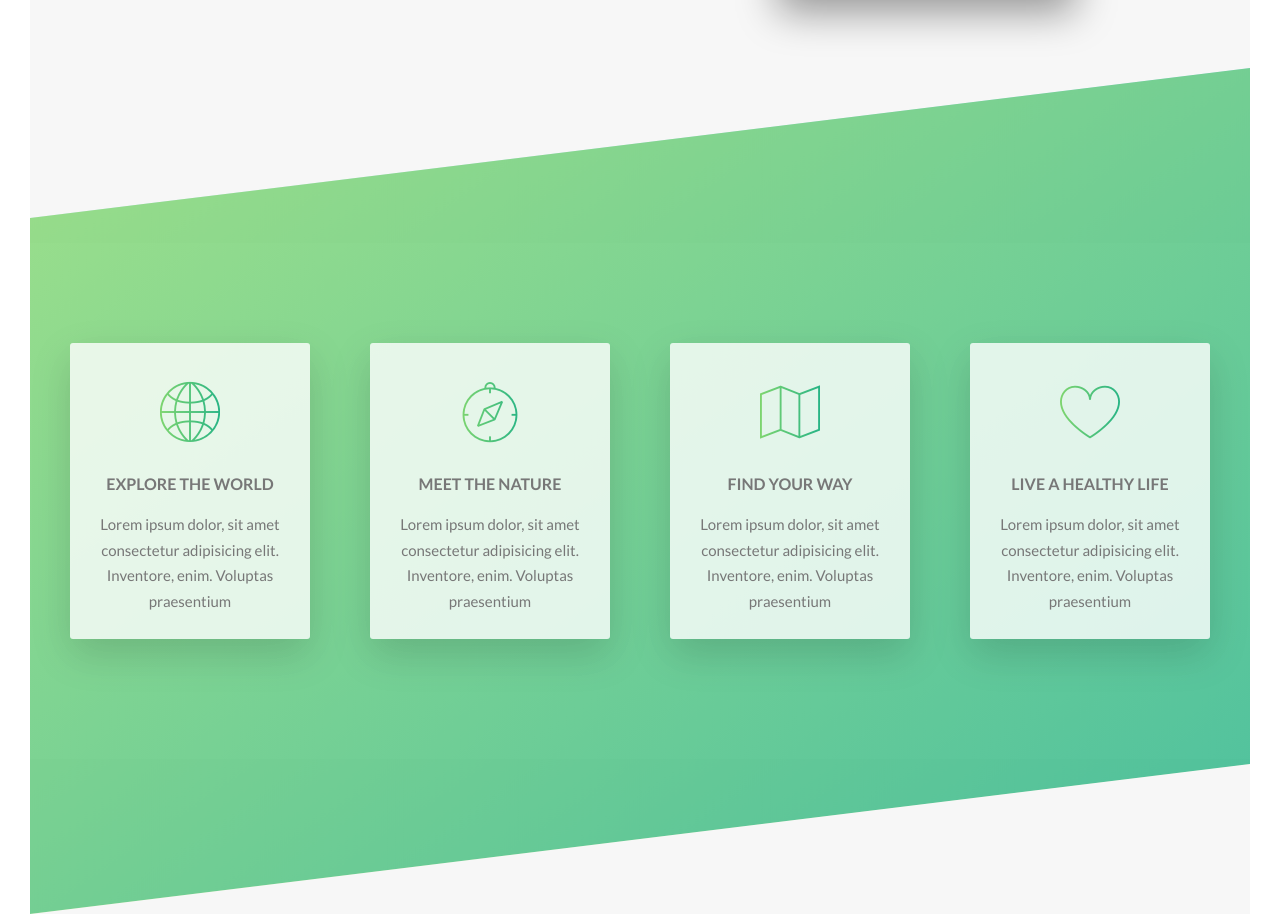
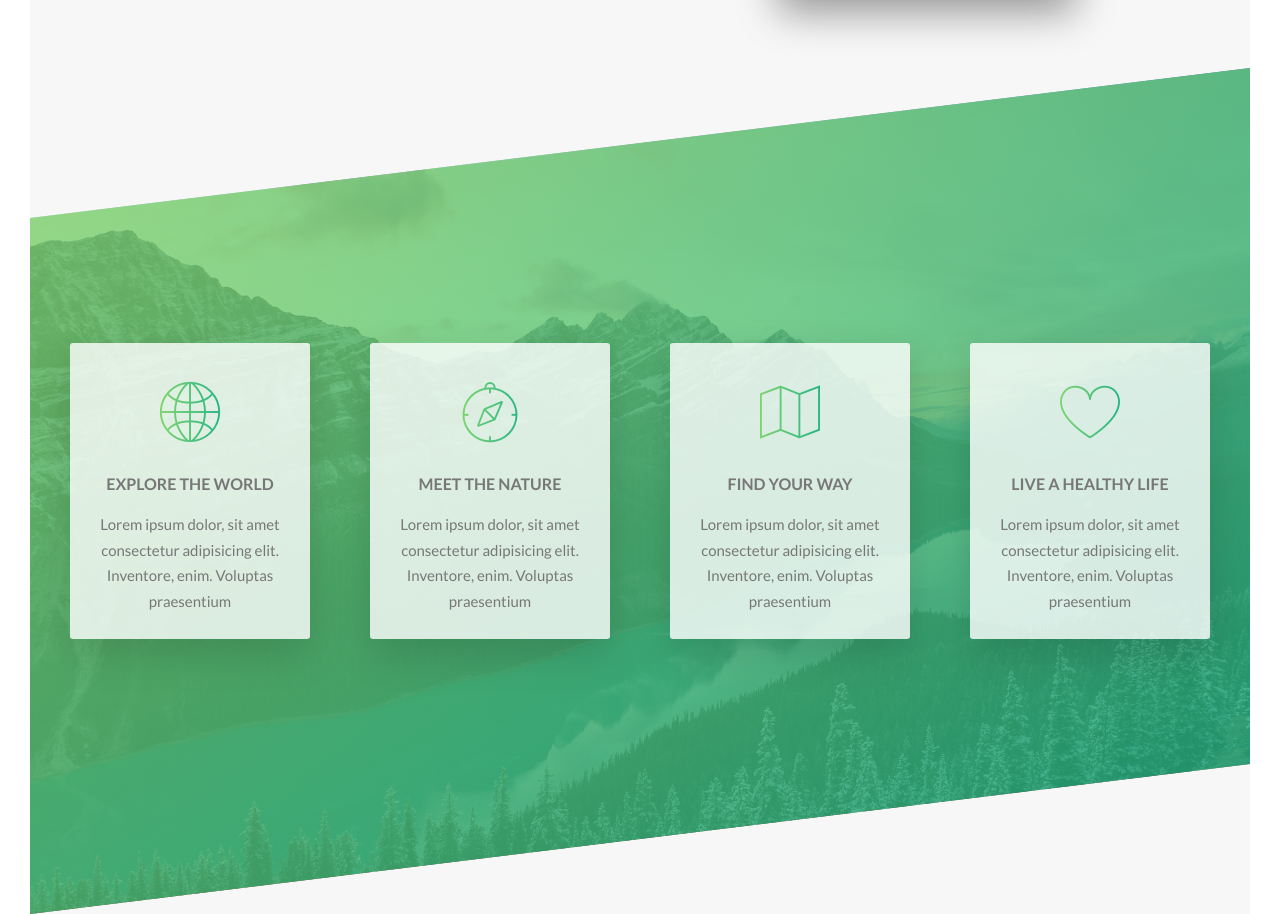
Before and after one commit to mohamedmoawia/Natours, a website: page index.html in a window 1280 px wide. Shown: the part 1321-2235 px from the top of the page. Drawn offline with Linux system fonts and the light colour scheme; the site is published under a folder, as on GitHub Pages, so addresses that start at the root find nothing.

Commit message:
first commit

```diff
--- a/sass/pages/_home.scss
+++ b/sass/pages/_home.scss
@@ -9,7 +9,7 @@
 }
 .section-features{
     background-image: linear-gradient(to bottom right, rgba($color-primary-light, 0.8), rgba($color-primary-dark, 0.8)),
-    url(/img/nat-4.jpg);
+    url(../img/nat-4.jpg);
     background-size: cover;
     padding: 20rem 0;
     transform: skewY(-7deg);
```
Also changed, not shown: css/style.css.
